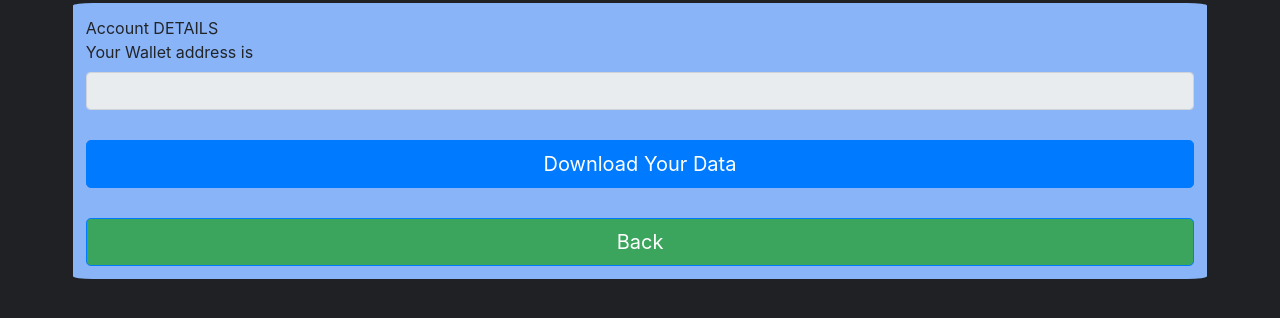
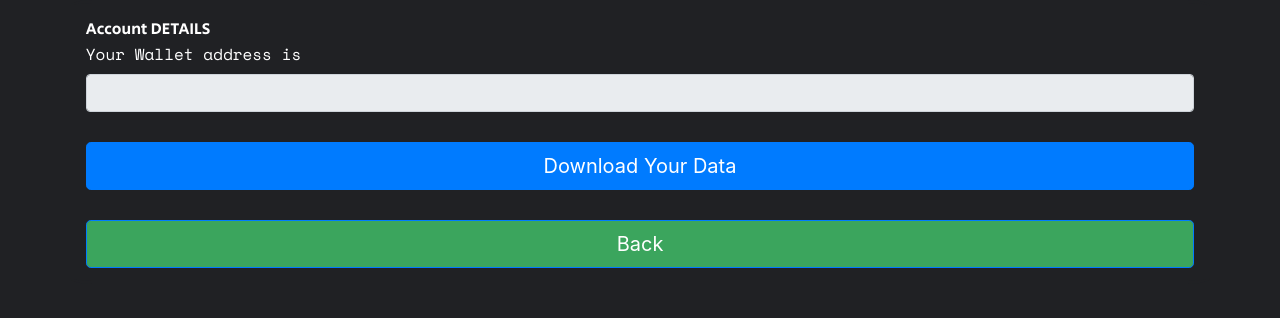
Before and after one commit to sys41x4/Decentralized_IRC, a Flask app: template templates/account.html in a window 1280 px wide. Shown: the top 318 px of the page. Run offline with Flask 2, Linux system fonts and the light colour scheme; the template is opened without the code that fills it, so the values that code supplies are empty; some libraries are stand-ins or nearby versions.

Commit message:
Added New Font-Styles from google-font support

```diff
--- a/static/css/style.css
+++ b/static/css/style.css
@@ -1,3 +1,5 @@
+@import url('https://fonts.googleapis.com/css2?family=Secular+One&family=Space+Mono&display=swap');
+
 .lbl {
     text-align: right;
     width: 100px;
@@ -18,11 +20,22 @@
 .meta-normal {
     -webkit-filter: grayscale(0);
 }
+
+.regular-text {
+    color: #fff;
+    font-family: 'Space Mono', monospace;
+}
+
+.bold-heading {
+    color: #fff;
+    font-family: 'Secular One', sans-serif;
+}
+
 .container{
     padding: 1%;
     border: 3px solid #202124;
     border-radius: 2%;
-    background-color: #8ab4f8;
+    background-color: #202124;
 }
 body{
     background-color: #202124;
```
